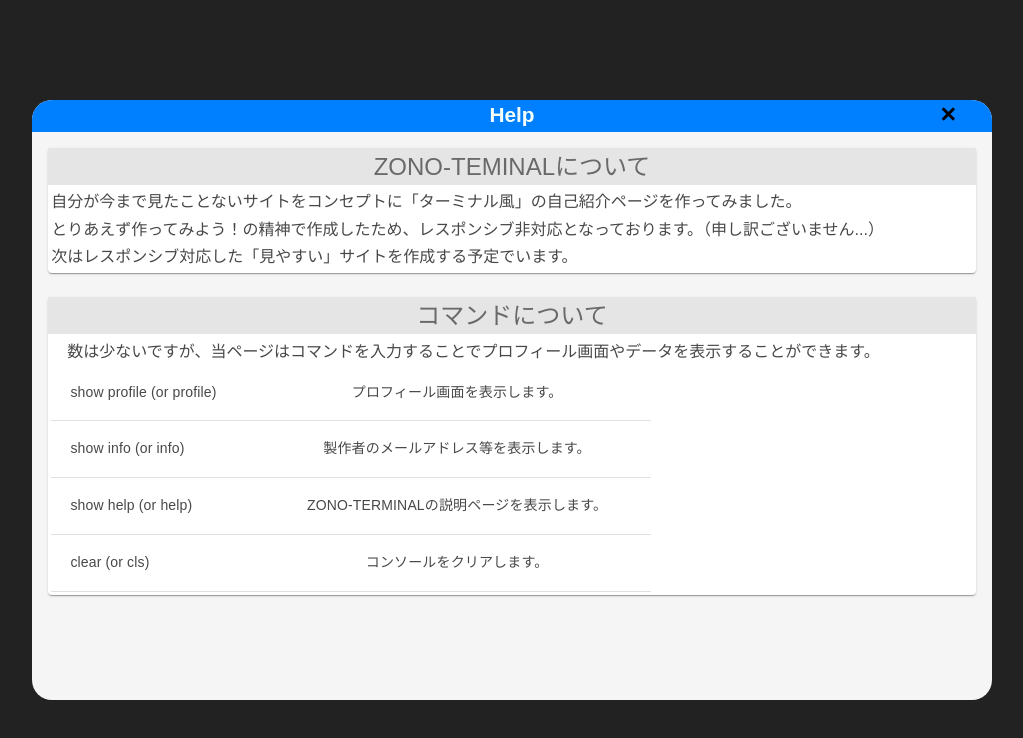
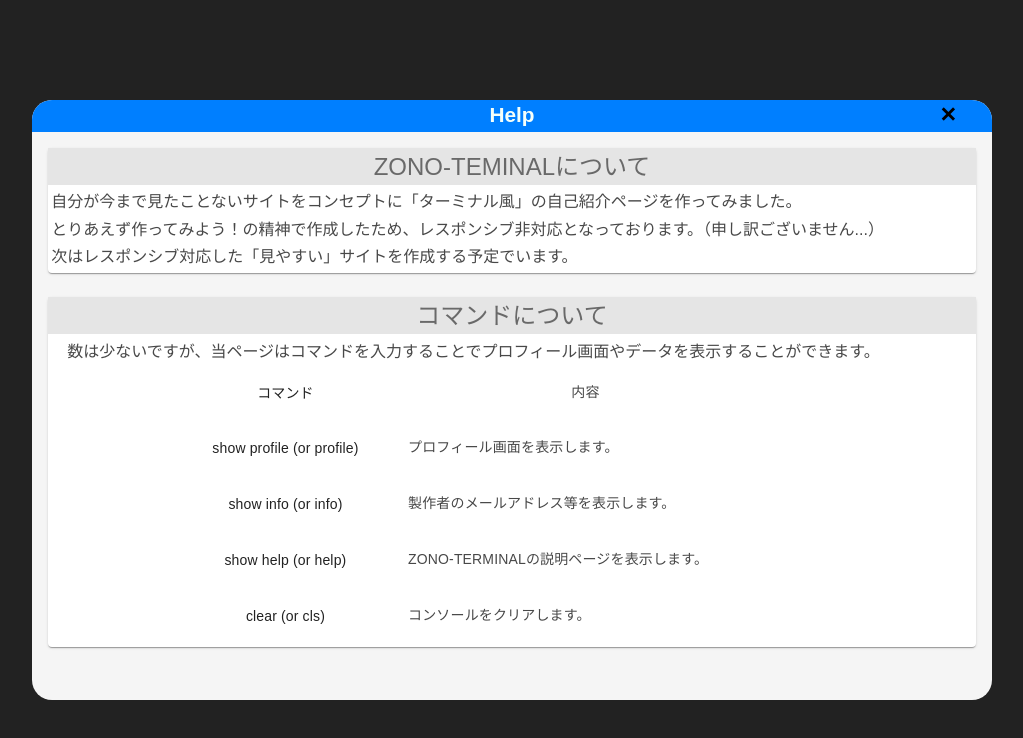
Before and after one commit to ShSato4JPN/my-portfolio-v1, a Next.js app: page /components/Help/Help in a window 1280 px wide. Shown: the top 738 px of the page, without its empty margins (128-1151 px from the left). Built offline with nearby package versions, Linux system fonts and the light colour scheme.

Commit message:
helpを修正

```diff
--- a/pages/components/Help/Help.js
+++ b/pages/components/Help/Help.js
@@ -21,11 +21,15 @@ const useStyles = makeStyles((theme) => ({
   },
   table: {
     maxWidth: 600,
+    height: 100,
   },
+  noborder: {
+    border: 0,
+  }
 }));
 
-function createData(cmd, desc) {
-  return { cmd, desc };
+function createData(cmd, description) {
+  return { cmd, description };
 }
 
 const rows = [
@@ -69,10 +73,12 @@ export default function Help( props ) {
                     <TableContainer>
                       <Table className={classes.table} aria-label="command description">
                         <TableBody>
+                          <TableCell align="center" component="th" scope="row" className={classes.noborder}><span className={`${styles.about}`}>コマンド</span></TableCell>
+                          <TableCell align="center" className={classes.noborder}><span className={`${styles.about} ${styles.about_body}`}>内容</span></TableCell>
                           {rows.map((row) => (
                             <TableRow key={row.name}>
-                              <TableCell component="th" scope="row"><span className={`${styles.about} ${styles.about_body}`}>{row.cmd}</span></TableCell>
-                              <TableCell align="center"><span className={`${styles.about} ${styles.about_body}`}>{row.desc}</span></TableCell>
+                              <TableCell align="center" component="th" scope="row" className={classes.noborder}><span className={`${styles.about}`}>{row.cmd}</span></TableCell>
+                              <TableCell align="left" className={classes.noborder}><span className={`${styles.about} ${styles.about_body}`}>{row.description}</span></TableCell>
                             </TableRow>
                           ))}
                         </TableBody>
--- a/pages/components/Help/Help.module.css
+++ b/pages/components/Help/Help.module.css
@@ -12,16 +12,18 @@
   padding: 0.3rem;
 }
 
+.about_cmdlist {
+  width: 660px;
+  margin: 0 auto;
+}
+
 .about_body {
   padding: 0.2rem;
   color: #484848;
   line-height: 1.7;
+  margin: 0 auto;
 }
 
 .nocenter {
   text-align: left;
 }
-
-.test {
-  font-size: 2rem;
-}
```
Also changed, not shown: 1 other file (tests, documents, lock files or other folders).
